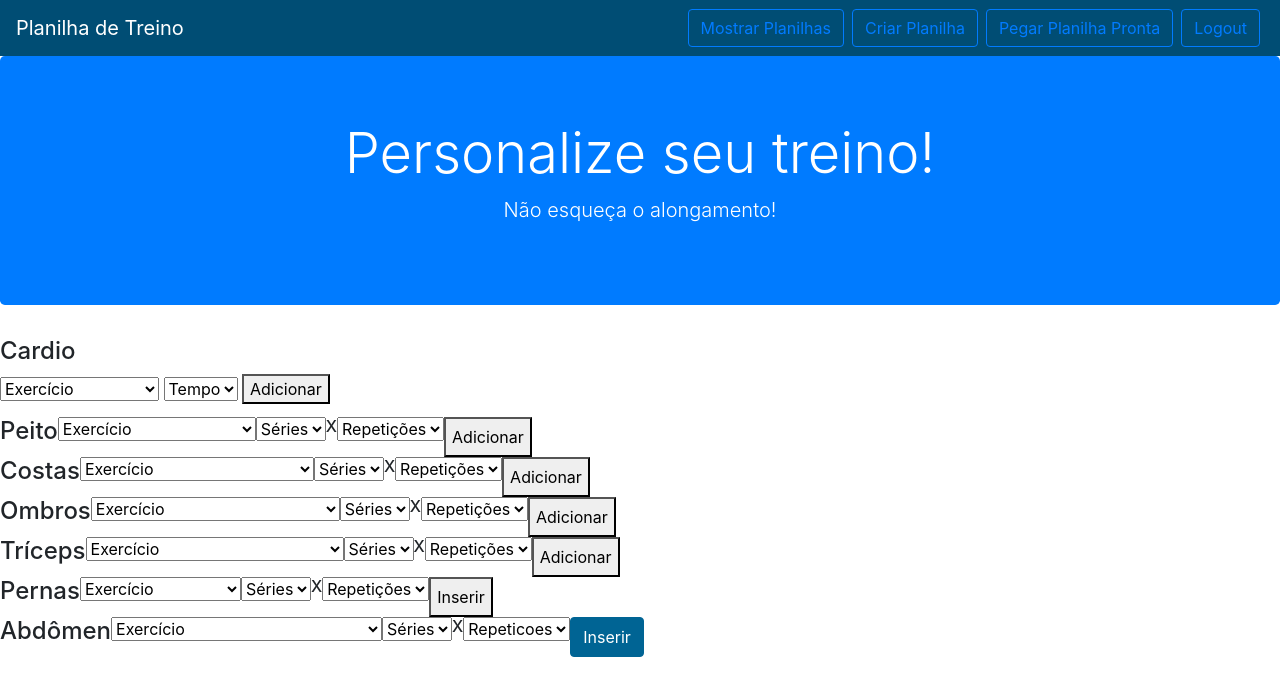
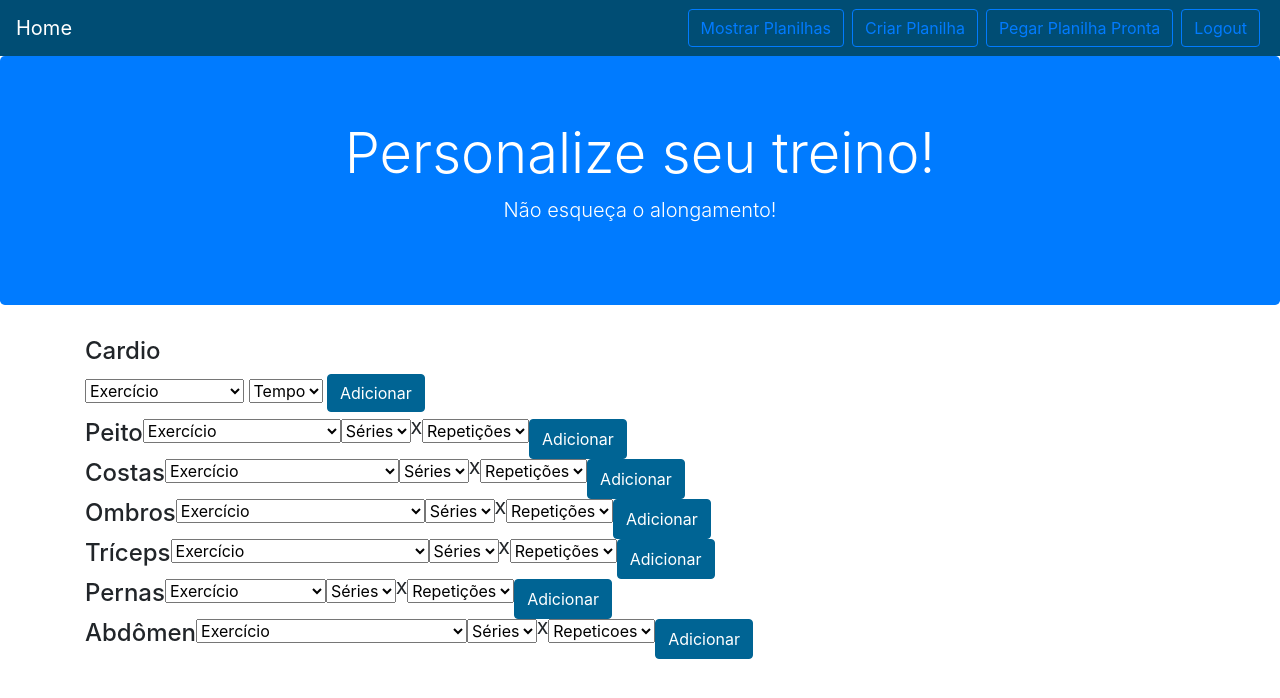
Before and after one commit to ArnaldoSJunior/Academia, a PHP site: page /treinoPersonalizado.php in a window 1280 px wide. Shown: the top 698 px of the page. Run offline with PHP 8.4, Linux system fonts and the light colour scheme.

Commit message:
insercao exercicios

```diff
--- a/logado.php
+++ b/logado.php
@@ -70,7 +70,7 @@
     <section id="criar" class="container mt-5">
         <form method="post">
         <section id="criar" class="container mt-5">
-        <h2 class="text-center">Criar Planilha de Treino</h2>
+        <h2 class="text-center">Criar Treino</h2>
         <form method="post">
             <div class="form-group">
                 <label for="nome">Nome do Treino</label>
@@ -80,7 +80,7 @@
                 <label for="descricao">Descrição</label>
                 <textarea class="form-control" id="descricao" rows="3" placeholder="Descrição do treino" name="descricao"></textarea>
             </div>
-            <button type="submit" class="btn btn-primary">Criar Planilha/ Adicionar Exercicio</button>
+            <button type="submit" class="btn btn-primary">Criar</button>
         </form>
     </section>
 
--- a/styles/style_logado.css
+++ b/styles/style_logado.css
@@ -44,6 +44,3 @@ footer {
 
 
 }
-h6{
-    margin-bottom: 0;
-}
--- a/treinoPersonalizado.php
+++ b/treinoPersonalizado.php
@@ -9,7 +9,7 @@
 </head>
 <body>
 <nav class="navbar navbar-expand-lg navbar-dark">
-        <a class="navbar-brand " href="#">Planilha de Treino</a>
+        <a class="navbar-brand " href="index.php">Home</a>
         <button class="navbar-toggler" type="button" data-toggle="collapse" data-target="#navbarNav" aria-controls="navbarNav" aria-expanded="false" aria-label="Toggle navigation">
             <span class="navbar-toggler-icon"></span>
         </button>
@@ -35,7 +35,9 @@
         <h1 class="display-4">Personalize seu treino!</h1>
         <p class="lead">Não esqueça o alongamento!</p>
     </header>
-<div>
+
+<div class="container">
+    <div>
         <h4>Cardio</h4>
          <select name="treino" id="treino" class="form-select form-select-lg mb-3" aria-label="Large select example">
              <option value="exercicio">Exercício</option>
@@ -54,7 +56,10 @@
              <option value="cardiop11">25 min</option>
              <option value="cardiop12">30 min</option>
         </select>
-        <button>Adicionar</button>
+        <button type="button" class="btn btn-primary"
+        style="--bs-btn-padding-y: .15rem; --bs-btn-padding-x: .2rem; --bs-btn-font-size: .50rem;">
+  Adicionar
+</button>
     </div>
     <div class="treinos">
     <h4>Peito</h4>
@@ -83,7 +88,10 @@
              <option value="peitop13">12</option>
              <option value="peitop14">15</option>
         </select>
-        <button>Adicionar</button>
+        <button type="button" class="btn btn-primary"
+        style="--bs-btn-padding-y: .15rem; --bs-btn-padding-x: .2rem; --bs-btn-font-size: .50rem;">
+  Adicionar
+</button>
     </div>
 
 
@@ -115,7 +123,10 @@
              <option value="costasop12">12</option>
              <option value="costasop13">15</option>
         </select>
-        <button>Adicionar</button>
+        <button type="button" class="btn btn-primary"
+        style="--bs-btn-padding-y: .15rem; --bs-btn-padding-x: .2rem; --bs-btn-font-size: .50rem;">
+  Adicionar
+</button>
     </div>
     <div class="treinos">
         <h4>Ombros</h4>
@@ -143,7 +154,10 @@
              <option value="ombrop13">12</option>
              <option value="ombrop14">15</option>
         </select>
-        <button>Adicionar</button>
+        <button type="button" class="btn btn-primary"
+        style="--bs-btn-padding-y: .15rem; --bs-btn-padding-x: .2rem; --bs-btn-font-size: .50rem;">
+  Adicionar
+</button>
     </div>
     <div class="treinos">
         <h4>Tríceps</h4>
@@ -171,7 +185,10 @@
              <option value="tricepsop13">12</option>
              <option value="tricepsop14">15</option>
         </select>
-        <button>Adicionar</button>
+        <button type="button" class="btn btn-primary"
+        style="--bs-btn-padding-y: .15rem; --bs-btn-padding-x: .2rem; --bs-btn-font-size: .50rem;">
+  Adicionar
+</button>
     </div>
     <div class="treinos">
         <h4>Pernas</h4>
@@ -199,7 +216,10 @@
              <option value="pernasop13">12</option>
              <option value="pernasop14">15</option>
         </select>
-        <button>Inserir</button>
+        <button type="button" class="btn btn-primary"
+        style="--bs-btn-padding-y: .15rem; --bs-btn-padding-x: .2rem; --bs-btn-font-size: .50rem;">
+  Adicionar
+</button>
     </div>
 
     <div class="treinos">
@@ -228,6 +248,13 @@
              <option value="abdomenop13">12</option>
              <option value="abdomenop14">15</option>
         </select>
-        <button type= "button" class="btn btn-primary" style="--bs-btn-padding-y: .25rem; --bs-btn-padding-x: .10rem; --bs-btn-font-size: .75rem;">Inserir</button>
+        <button type="button" class="btn btn-primary"
+        style="--bs-btn-padding-y: .15rem; --bs-btn-padding-x: .2rem; --bs-btn-font-size: .50rem;">
+  Adicionar
+</button>
+</div>
+
+
+
 </body>
 </html>
```
Also changed, not shown: Exercicios.php (added, +14 -0 lines).
